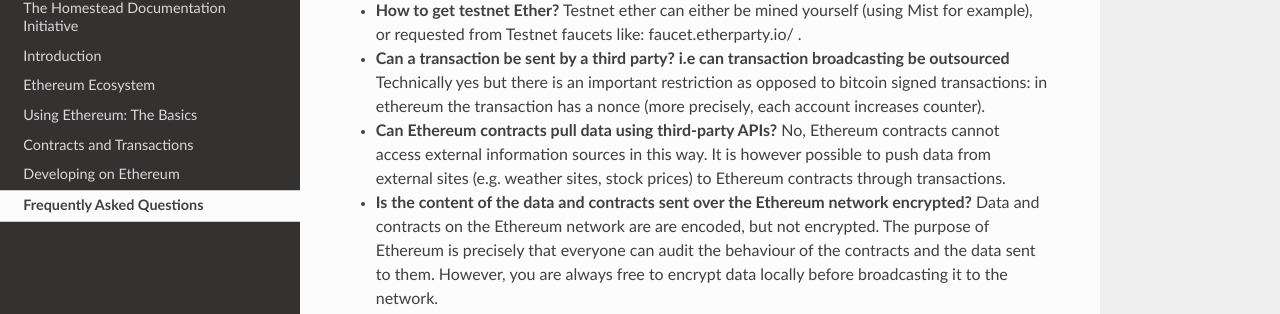
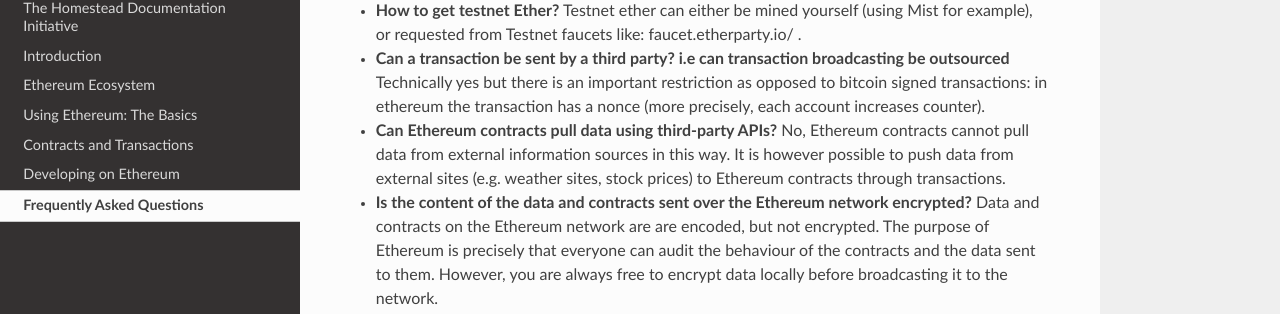
Before and after one commit to ethereum/homestead-guide, a Sphinx documentation site: the page built from source/frequently-asked-questions/frequently-asked-questions.rst, in a window 1280 px wide and 900 px high, scrolled down 2076 px. Shown: the part 137-451 px from the top of the window. Built offline with Sphinx 7.4.7 and the Read the Docs theme 2.0.0, drawn with Linux system fonts in a browser that asks for light colours.

Commit message:
Update frequently-asked-questions.rst

```diff
--- a/source/frequently-asked-questions/frequently-asked-questions.rst
+++ b/source/frequently-asked-questions/frequently-asked-questions.rst
@@ -59,7 +59,7 @@ Frequently Asked Questions
 
 * **Can a transaction be sent by a third party? i.e can transaction broadcasting be outsourced** Technically yes but there is an important restriction as opposed to bitcoin signed transactions: in ethereum the transaction has a nonce (more precisely, each account increases counter).
 
-* **Can Ethereum contracts pull data using third-party APIs?** No, Ethereum contracts cannot access external information sources in this way. It is however possible to push data from external sites (e.g. weather sites, stock prices) to Ethereum contracts through transactions.
+* **Can Ethereum contracts pull data using third-party APIs?** No, Ethereum contracts cannot pull data from external information sources in this way. It is however possible to push data from external sites (e.g. weather sites, stock prices) to Ethereum contracts through transactions.
 
 * **Is the content of the data and contracts sent over the Ethereum network encrypted?** Data and contracts on the Ethereum network are are encoded, but not encrypted. The purpose of Ethereum is precisely that everyone can audit the behaviour of the contracts and the data sent to them. However, you are always free to encrypt data locally before broadcasting it to the network.
 
```
